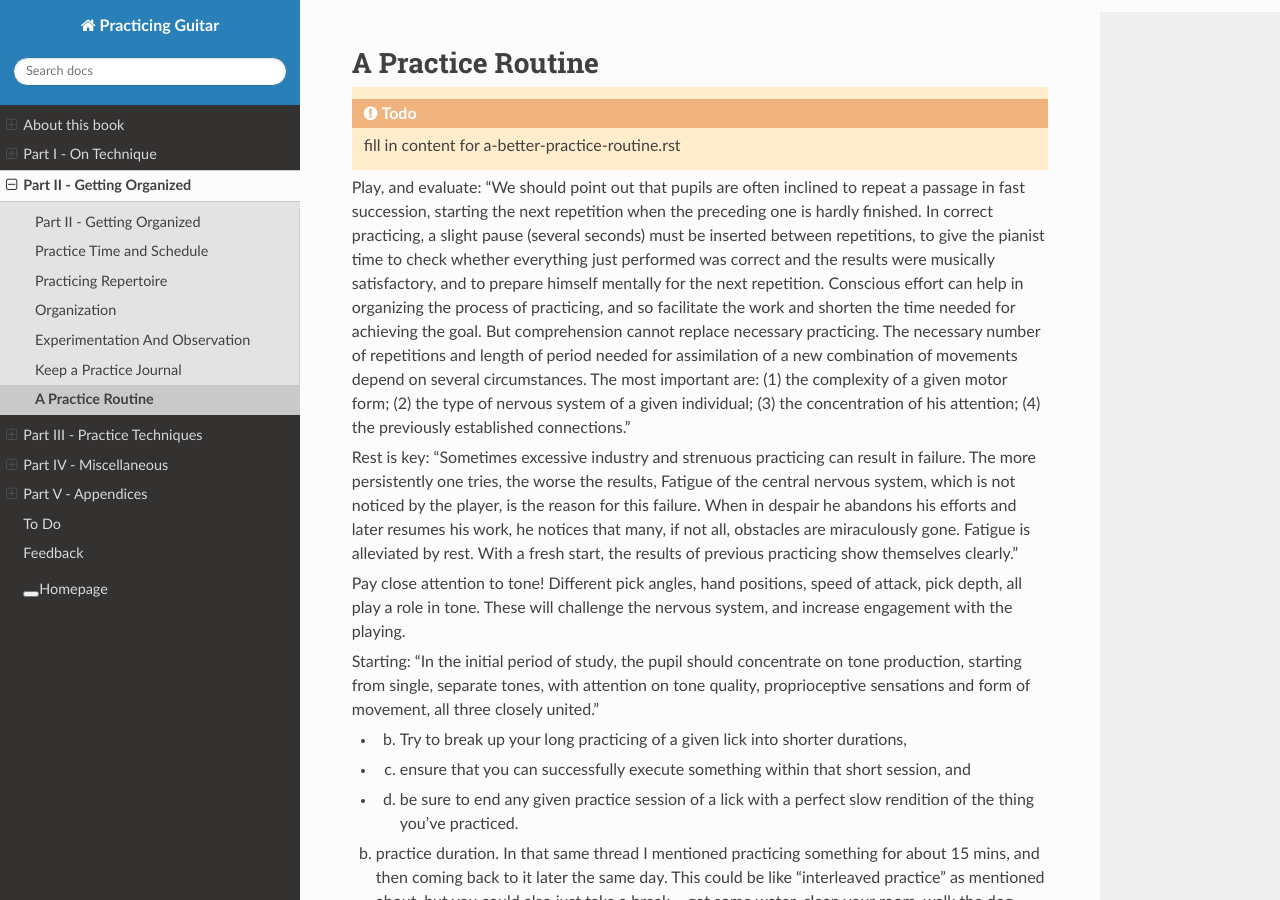
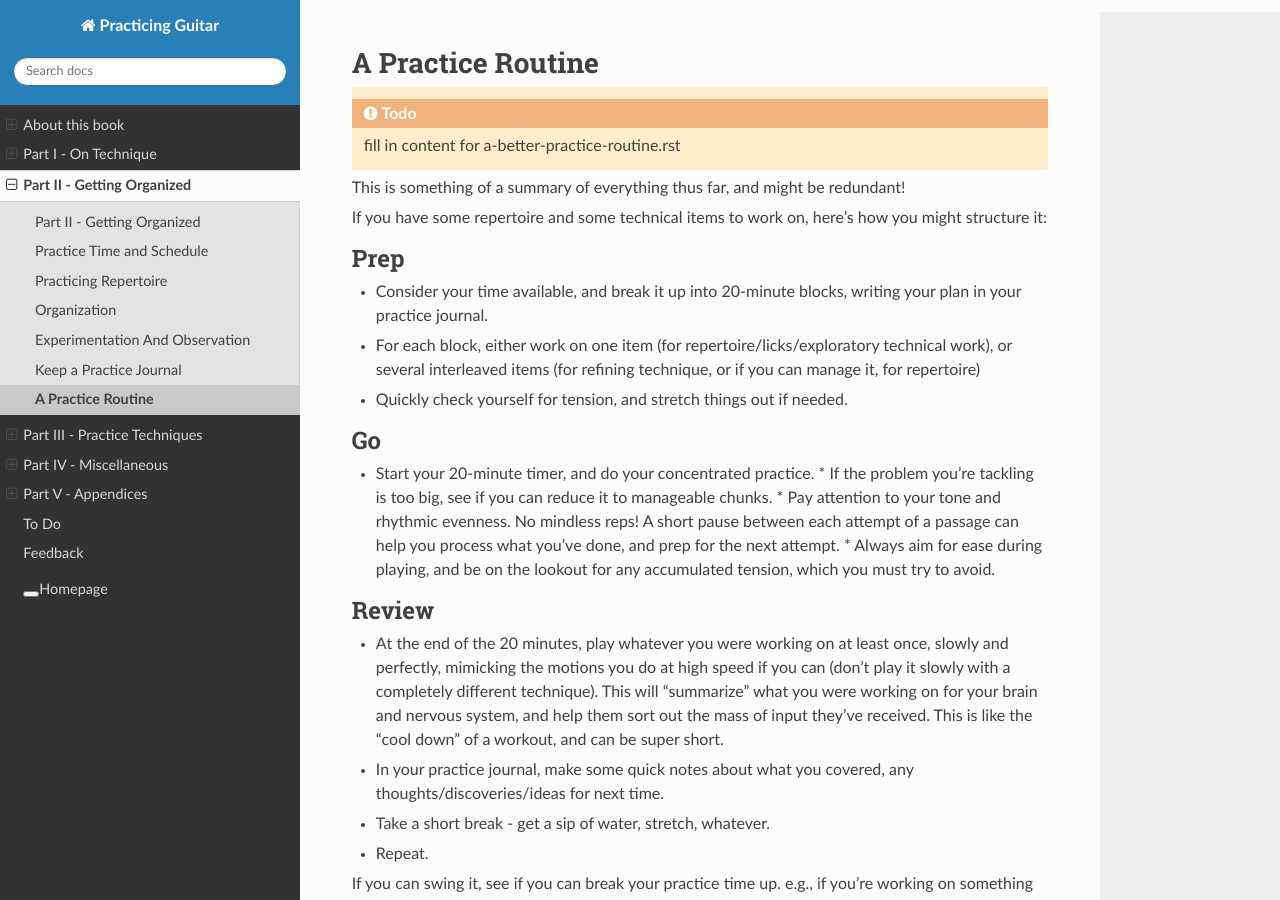
Before and after one commit to jzohrab/practicing-guitar, a Sphinx documentation site: the page built from docs/part-2-getting-organized/a-practice-routine.rst, in a window 1280 px wide and 900 px high. Built offline with Sphinx 7.4.7 and the Read the Docs theme 2.0.0, drawn with Linux system fonts in a browser that asks for light colours; a script that is not in the unit is left out; some of the changed text lies outside the part shown.

Commit message:
Practice routine.

```diff
--- a/docs/part-2-getting-organized/a-practice-routine.rst
+++ b/docs/part-2-getting-organized/a-practice-routine.rst
@@ -3,37 +3,33 @@ A Practice Routine
 
 .. todo:: fill in content for a-better-practice-routine.rst
 
-Play, and evaluate: "We should point out that pupils are often inclined to repeat a passage in fast succession, starting the next repetition when the preceding one is hardly finished. In correct practicing, a slight pause (several seconds) must be inserted between repetitions, to give the pianist time to check whether everything just performed was correct and the results were musically satisfactory, and to prepare himself mentally for the next repetition. Conscious effort can help in organizing the process of practicing, and so facilitate the work and shorten the time needed for achieving the goal. But comprehension cannot replace necessary practicing. The necessary number of repetitions and length of period needed for assimilation of a new combination of movements depend on several circumstances. The most important are: (1) the complexity of a given motor form; (2) the type of nervous system of a given individual; (3) the concentration of his attention; (4) the previously established connections."
+This is something of a summary of everything thus far, and might be redundant!
 
-Rest is key: "Sometimes excessive industry and strenuous practicing can result in failure. The more persistently one tries, the worse the results, Fatigue of the central nervous system, which is not noticed by the player, is the reason for this failure. When in despair he abandons his efforts and later resumes his work, he notices that many, if not all, obstacles are miraculously gone. Fatigue is alleviated by rest. With a fresh start, the results of previous practicing show themselves clearly."
+If you have some repertoire and some technical items to work on, here's how you might structure it:
 
-Pay close attention to tone!  Different pick angles, hand positions, speed of attack, pick depth, all play a role in tone.  These will challenge the nervous system, and increase engagement with the playing.
+Prep
+++++
 
-Starting: "In the initial period of study, the pupil should concentrate on tone production, starting from single, separate tones, with attention on tone quality, proprioceptive sensations and form of movement, all three closely united."
+* Consider your time available, and break it up into 20-minute blocks, writing your plan in your practice journal.
+* For each block, either work on one item (for repertoire/licks/exploratory technical work), or several interleaved items (for refining technique, or if you can manage it, for repertoire)
+* Quickly check yourself for tension, and stretch things out if needed.
 
+Go
++++
 
-- (b) Try to break up your long practicing of a given lick into shorter durations,
-- (c) ensure that you can successfully execute something within that short session, and
-- (d) be sure to end any given practice session of a lick with a perfect slow rendition of the thing you've practiced.
+* Start your 20-minute timer, and do your concentrated practice.
+  * If the problem you're tackling is too big, see if you can reduce it to manageable chunks.
+  * Pay attention to your tone and rhythmic evenness.  No mindless reps!  A short pause between each attempt of a passage can help you process what you've done, and prep for the next attempt.
+  * Always aim for ease during playing, and be on the lookout for any accumulated tension, which you must try to avoid.
 
-b) practice duration.  In that same thread I mentioned practicing something for about 15 mins, and then coming back to it later the same day.  This could be like "interleaved practice" as mentioned about, but you could also just take a break -- get some water, clean your room, walk the dog -- and come back to it.  This is a good method because it lets you really work hard on something and really pay attention, and the short duration and break gives your nervous system time to process.  Slaving away for hours at a lick is counterproductive: your nerves/brain are tire and won't adapt.  Practice anywhere from 5 to 15 mins, until you feel like you've accomplished something, but then stop and take that break!  Don't be "virtuous" and continue working, you might not be helping.  Come back to it later that day if you want to continue.  Also, during that 15 mins, take some micro breaks to think about what you're doing, what you've done, where you're going etc, it helps.
+Review
+++++++
 
-c) perfect execution.  This one is tougher ... you have to aim to play something perfectly within your 15 mins at least once, and ideally should play it perfectly a few times.  This gives your brain and nervous system something to latch on to, so it can adapt during your rest periods.
+* At the end of the 20 minutes, play whatever you were working on at least once, slowly and perfectly, mimicking the motions you do at high speed if you can (don't play it slowly with a completely different technique).  This will "summarize" what you were working on for your brain and nervous system, and help them sort out the mass of input they've received.  This is like the "cool down" of a workout, and can be super short.
+* In your practice journal, make some quick notes about what you covered, any thoughts/discoveries/ideas for next time.
+* Take a short break - get a sip of water, stretch, whatever.
+* Repeat.
 
-I said "play something perfectly" and not "play the lick perfectly", because often a single lick comprises several ideas.  Something as "simple" as this:
+If you can swing it, see if you can break your practice time up.  e.g., if you're working on something technical, then repeating the 20-minute block of interleaved practice a few times a day is super.
 
-    --------------5-7-8-5-7-8-
-    --5-6-8-5-6-8-------------
-
-has these challenges:
-
-- raw picking speed (tremelo)
-- raw fretting speed (fretting only, no picking)
-- fast picking of notes on a single string (e.g. "-5-6-8-") - hand sync issues, raw picking and fretting speed, relaxation, timing
-- the goddam string change
-
-If you're playing a lick and falling apart in the middle of it (ranging from a total train wreck to small-seeming things like rhythmic inconsistences, or simply acquired mental or physical tension), then you might want to break it down further into components and work on those.  e.g., there's no reason to work on the full lick above at a given speed if you can't pick the much simpler "-5-6-8-5-6-8-5-6-8-5-6-8-..." at a much higher speed with high rhythmic accuracy.
-
-So, maybe analyze the full lick, see where your playing is falling apart, and see if that single issue can be isolated and worked on.  Some things (like the string shift) are hard to work on in isolation, but if you perfect the other tihngs (picking, left hand, rhythm) you can focus on those.  And play these little things perfectly :-)  Keep pushing that tempo way up!  Sloppy is ok while you're working it out!  But keep aiming for perfection of small bits, your brain will thank you.
-
-(d) end with slow.  After 15 mins of intense work, your nerves will be frazzled and your mind tired.  It's gotten a lot of confusing input.  To ensure that it's clear what you've been working on, play that thing you've worked on through slowly at least once, mimicking the motions you do at high speed if you can -- i.e., don't play it slowly with a completely different technique (this can be tough, depending on what you're working on).  This is like the "cool down" of a workout, but it's more important for your nerves to help them organize.  I hope you'd get a feeling of satisfaction with this, it's supposed to be a fun relaxed wrap-up of your burst of hard work.
+Nothing above is hard-and-fast!  Tweak it until it works for you.
```
Also changed, not shown: docs/part-1-on-technique/the-nervous-system.rst (+9 -2 lines).
